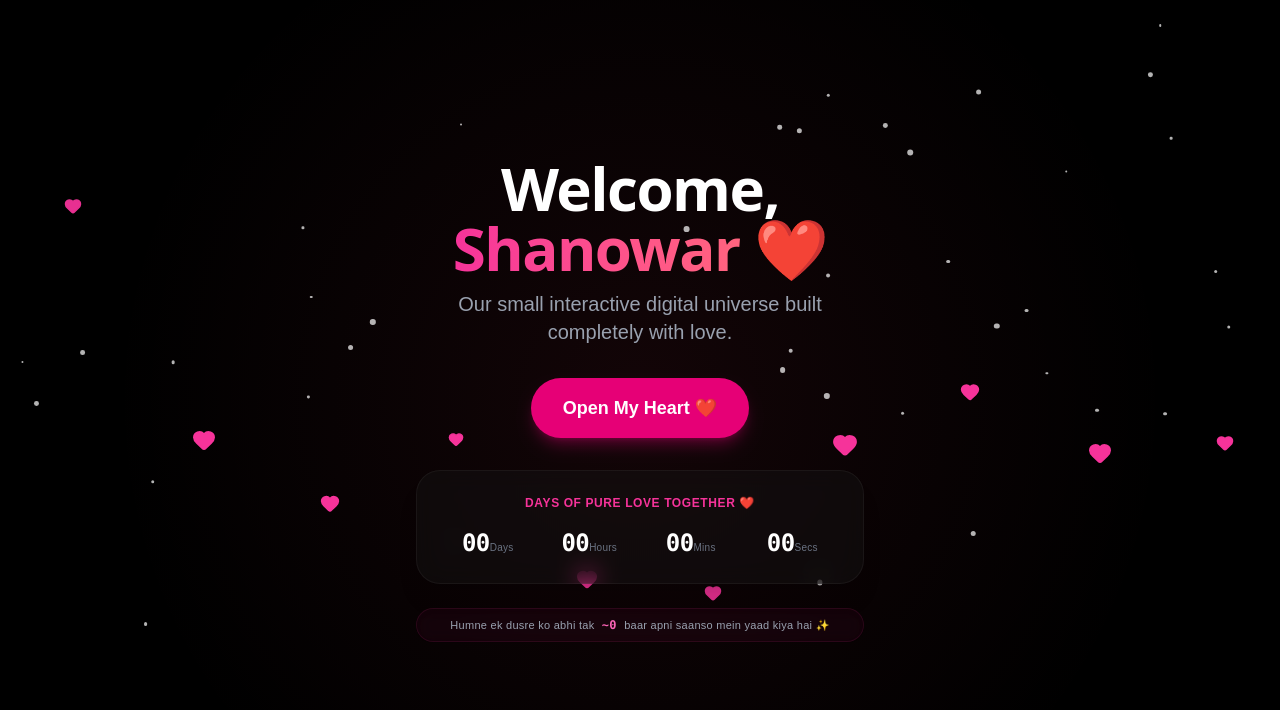
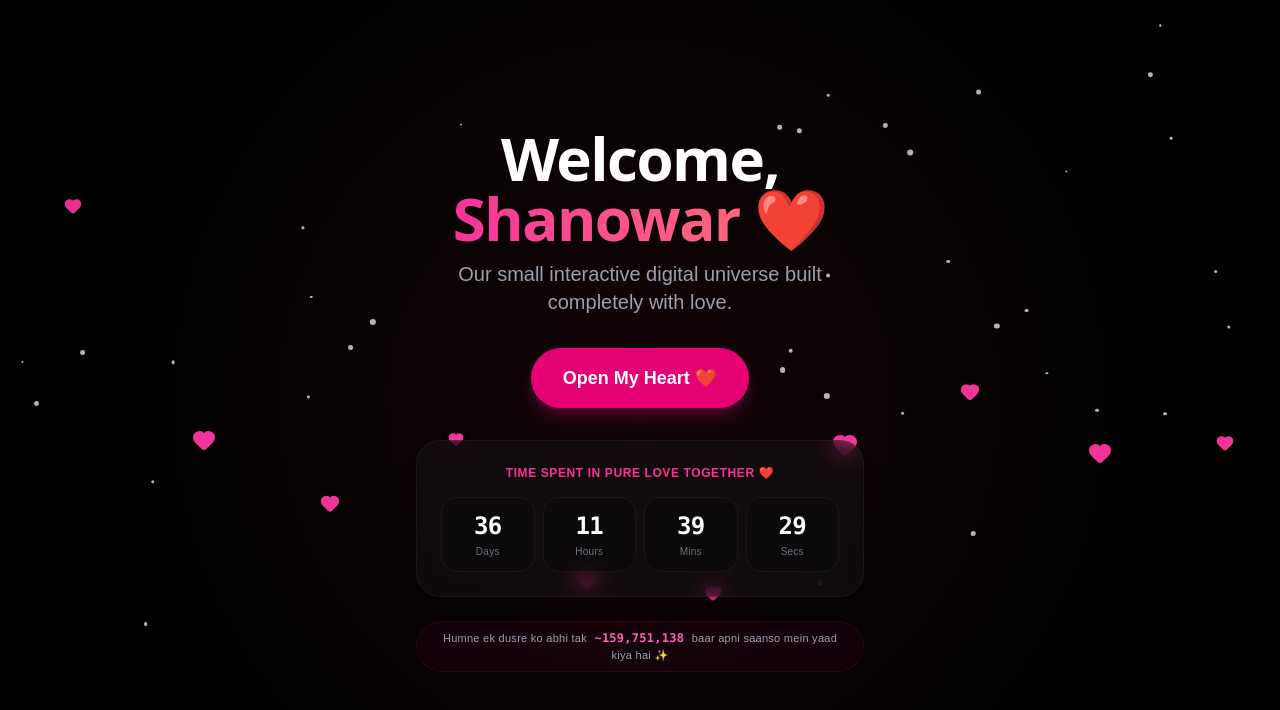
Before and after one commit to Snow-White-468/snow, a Next.js app: page / in a window 1280 px wide. Shown: the top 710 px of the page. Built offline with nearby package versions, Linux system fonts and the light colour scheme.

Commit message:
Fix: Overhauled countdown component to support count-up logic after target threshold

```diff
--- a/components/home/Countdown.tsx
+++ b/components/home/Countdown.tsx
@@ -8,6 +8,7 @@ interface TimeLeft {
   hours: string;
   minutes: string;
   seconds: string;
+  isPast: boolean;
 }
 
 export default function Countdown() {
@@ -16,21 +17,21 @@ export default function Countdown() {
     hours: "00",
     minutes: "00",
     seconds: "00",
+    isPast: false
   });
 
   const [loveThoughtsCount, setLoveThoughtsCount] = useState<number>(0);
 
   useEffect(() => {
+    // Your exact target romance timeline milestone
     const targetDate = new Date("2026-06-07T00:00:00");
 
     const calculateTime = () => {
       const now = new Date();
-      const difference = targetDate.getTime() - now.getTime();
-
-      if (difference <= 0) {
-        setTimeLeft({ days: "00", hours: "00", minutes: "00", seconds: "00" });
-        return;
-      }
+      // Using absolute value to ensure math counts up smoothly after target date crosses
+      const rawDifference = targetDate.getTime() - now.getTime();
+      const isPast = rawDifference <= 0;
+      const difference = Math.abs(rawDifference);
 
       const d = Math.floor(difference / (1000 * 60 * 60 * 24));
       const h = Math.floor((difference % (1000 * 60 * 60 * 24)) / (1000 * 60 * 60));
@@ -42,6 +43,7 @@ export default function Countdown() {
         hours: String(h).padStart(2, "0"),
         minutes: String(m).padStart(2, "0"),
         seconds: String(s).padStart(2, "0"),
+        isPast
       });
 
       const baselinePastDate = new Date("2024-01-01T00:00:00");
@@ -66,14 +68,14 @@ export default function Countdown() {
     <div className="flex flex-col items-center gap-6 w-full max-w-md mx-auto">
       <div className="w-full bg-neutral-900/40 border border-white/5 backdrop-blur-md rounded-3xl p-6 shadow-xl text-center space-y-4">
         <p className="text-xs font-semibold tracking-wider text-pink-500 uppercase flex items-center justify-center gap-1">
-          Days of Pure Love Together ❤️
+          {timeLeft.isPast ? "Time Spent in Pure Love Together ❤️" : "Days of Pure Love Together ❤️"}
         </p>
 
         <div className="grid grid-cols-4 gap-2">
           {timeBlocks.map((block) => (
             <div
               key={block.label}
-              className="... flex-col items-center justify-center min-w-17.5"
+              className="bg-neutral-950/60 border border-white/5 rounded-2xl py-3 px-1 flex flex-col items-center justify-center min-w-17.5"
             >
               <span className="text-2xl font-bold font-mono tracking-tight text-white transition-all duration-300">
                 {block.value}
```
